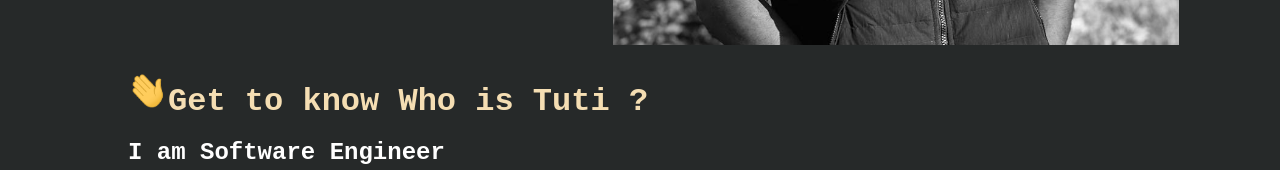
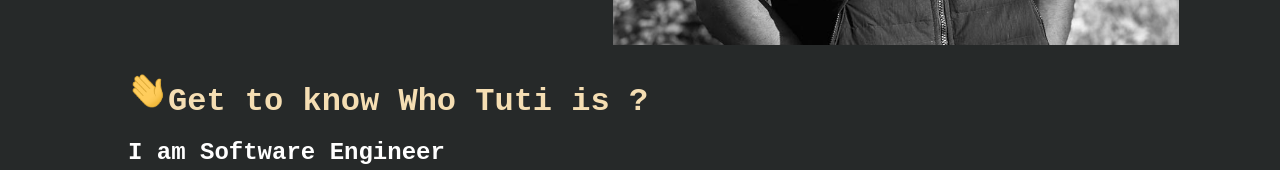
Before and after one commit to TUTI254/Portfolio, a React (Create React App) app: page / in a window 1280 px wide. Shown: the part 578-748 px from the top of the page. Built offline with nearby package versions, Linux system fonts and the light colour scheme.

Commit message:
text modification

```diff
--- a/src/App.js
+++ b/src/App.js
@@ -36,7 +36,7 @@ function App() {
 
         <h3 className="aboutHeaderText">
         <img src={wave} alt="wave" width={40} height={40} />
-            Get to know Who is Tuti ?
+            Get to know Who Tuti is ?
         </h3>
 
         <h4>I am Software Engineer
```
